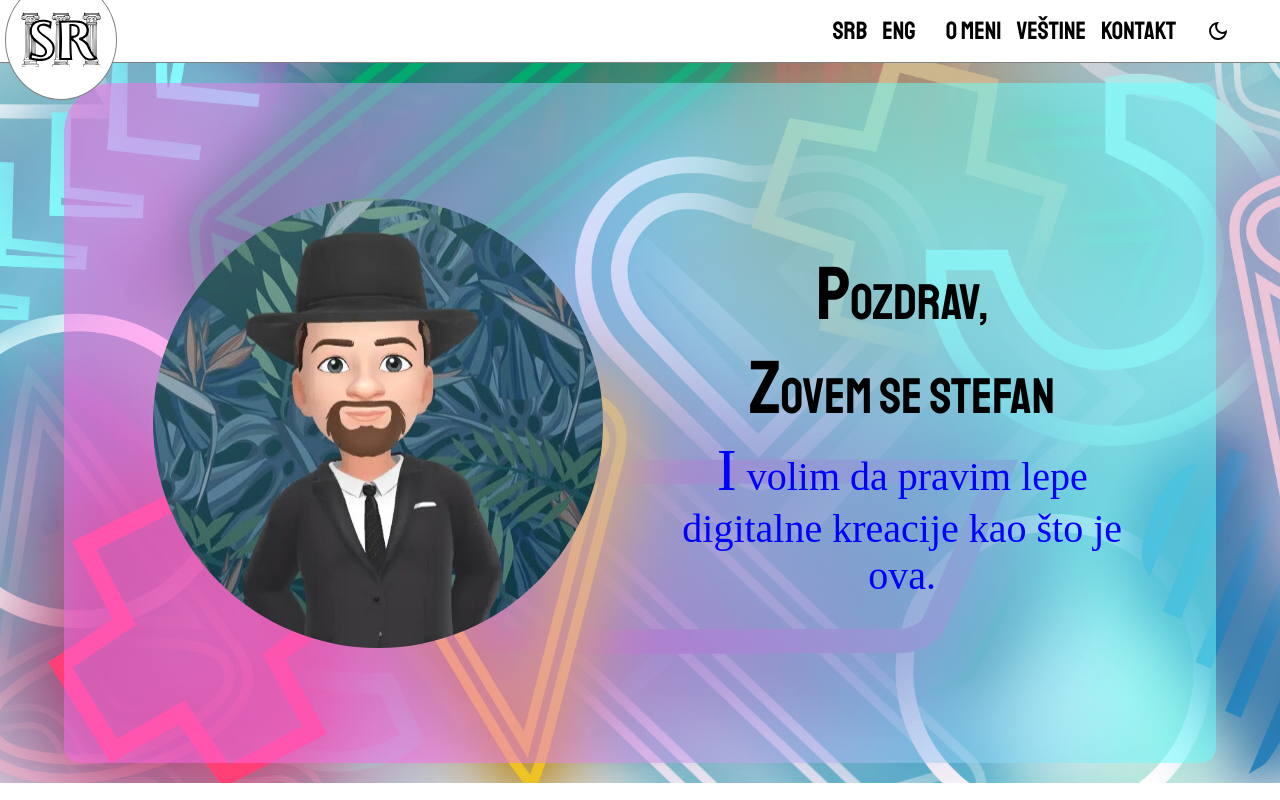
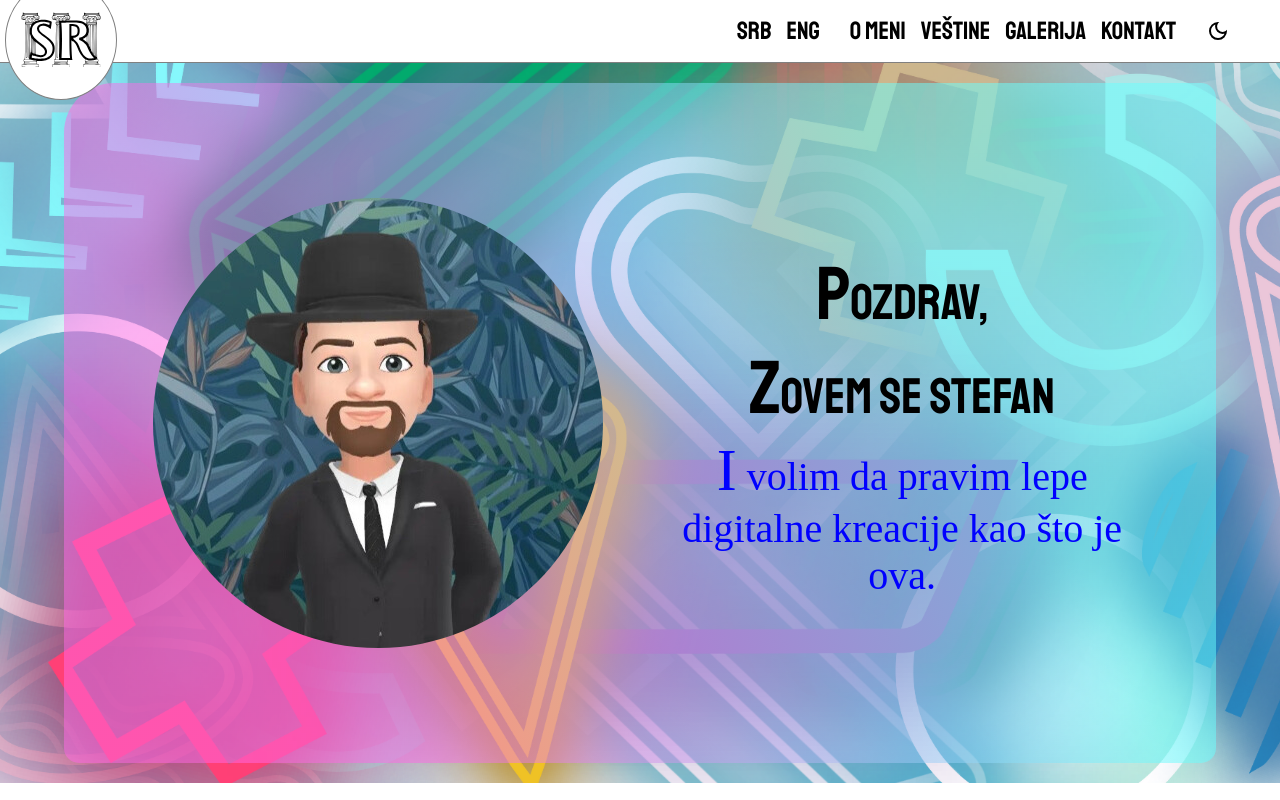
Before and after one commit to StefanRandjelovic/SR-Portfolio, a React (Vite) app: page / in a window 1280 px wide. Built offline with nearby package versions, Linux system fonts and the light colour scheme; a web font is replaced by a local one.

Commit message:
Add Gallery tab to the navbar.

```diff
--- a/src/Components/NavBar.jsx
+++ b/src/Components/NavBar.jsx
@@ -58,6 +58,10 @@ const NavBar = () => {
           <Link to={"/skills"}>
             {langChange ? engInfo.nav[3] : srbInfo.nav[1]}
           </Link>
+          <Link to={"/gallery"}>
+            {langChange ? engInfo.gallery.name : srbInfo.gallery.name}
+          </Link>
+
           <Link to={"/contact"}>
             {langChange ? engInfo.nav[4] : srbInfo.nav[2]}
           </Link>
@@ -125,6 +129,15 @@ const NavBar = () => {
                 event.stopPropagation();
                 setShowMenu(false);
               }}
+              to={"/gallery"}
+            >
+              {langChange ? engInfo.gallery.name : srbInfo.gallery.name}
+            </Link>
+            <Link
+              onClick={(event) => {
+                event.stopPropagation();
+                setShowMenu(false);
+              }}
               to={"/contact"}
             >
               {langChange ? engInfo.nav[4] : srbInfo.nav[2]}
```
